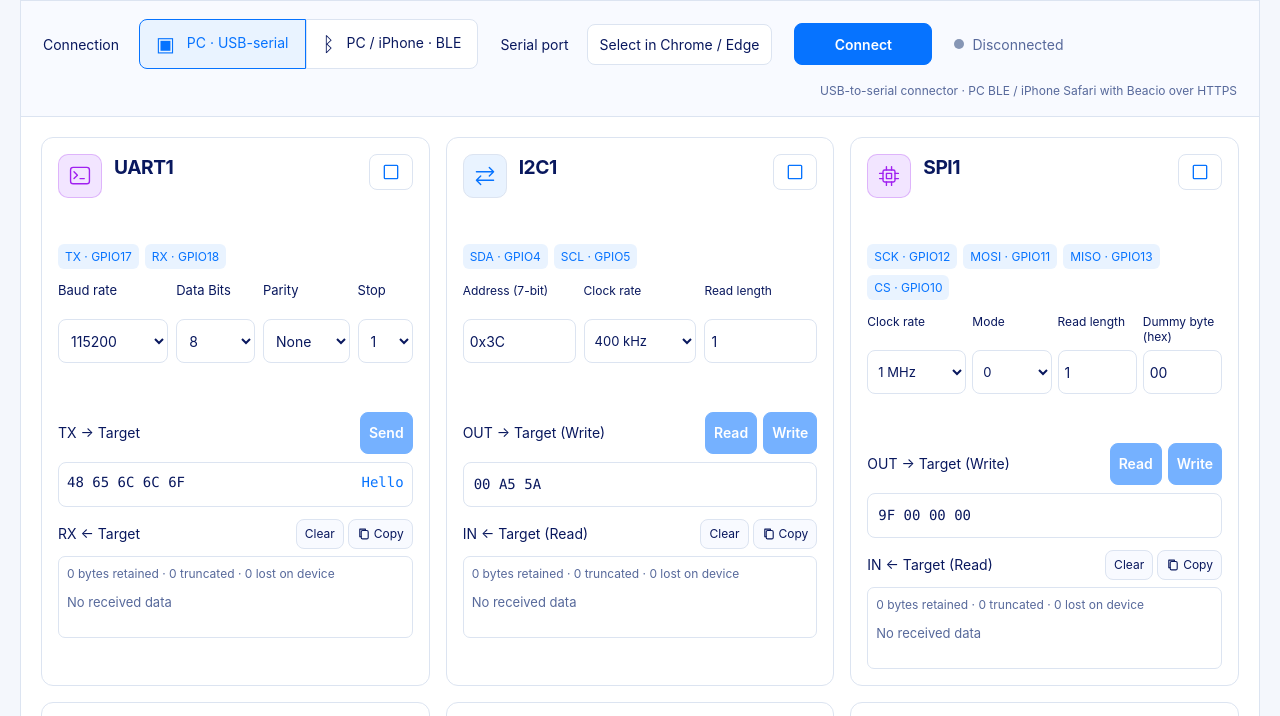
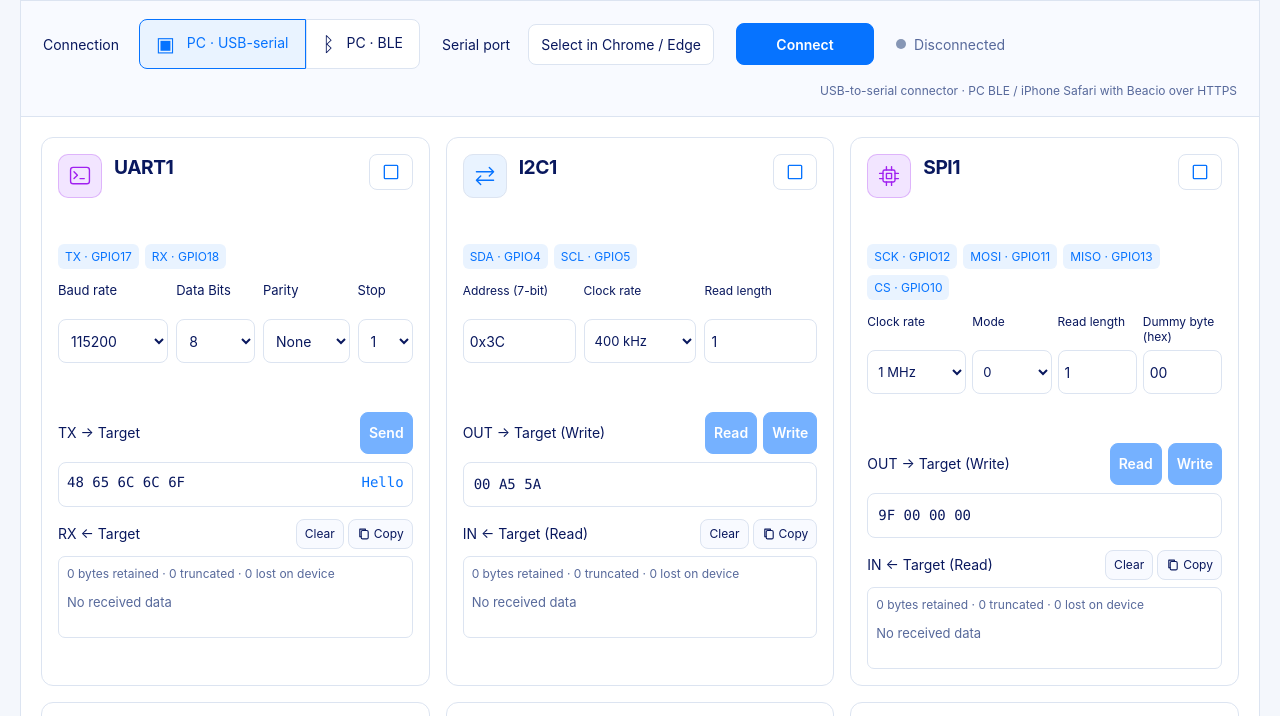
Before and after one commit to sabgkang/beacio_projects, a website: page 02-Multy/public/index.html in a window 1280 px wide. Shown: the part 117-833 px from the top of the page. Drawn offline with Linux system fonts and the light colour scheme.

Commit message:
Update PC BLE connection label

```diff
--- a/02-Multy/public/index.html
+++ b/02-Multy/public/index.html
@@ -21,7 +21,7 @@
     </header>
 
     <section class="connection" aria-label="Connection settings">
-      <div class="connection-choice"><span class="desktop-label">Connection</span><div class="transport-switch" role="group" aria-label="Connection method"><button class="transport active" data-transport="serial"><span class="transport-icon" aria-hidden="true">▣</span> PC · USB-serial</button><button class="transport" data-transport="ble"><span class="transport-icon" aria-hidden="true">ᛒ</span> PC / iPhone · BLE</button></div></div>
+      <div class="connection-choice"><span class="desktop-label">Connection</span><div class="transport-switch" role="group" aria-label="Connection method"><button class="transport active" data-transport="serial"><span class="transport-icon" aria-hidden="true">▣</span> PC · USB-serial</button><button class="transport" data-transport="ble"><span class="transport-icon" aria-hidden="true">ᛒ</span> PC · BLE</button></div></div>
       <div class="mobile-transport"><span class="mobile-device-icon" aria-hidden="true">ᛒ</span><div><strong id="mobile-transport-name">iPhone · BLE</strong><div id="mobile-status-slot"></div></div></div>
       <div class="port-setting" id="port-setting"><span>Serial port</span><output id="serial-port">Select in Chrome</output></div>
       <button class="primary connect-button" id="connect">Connect</button>
```
